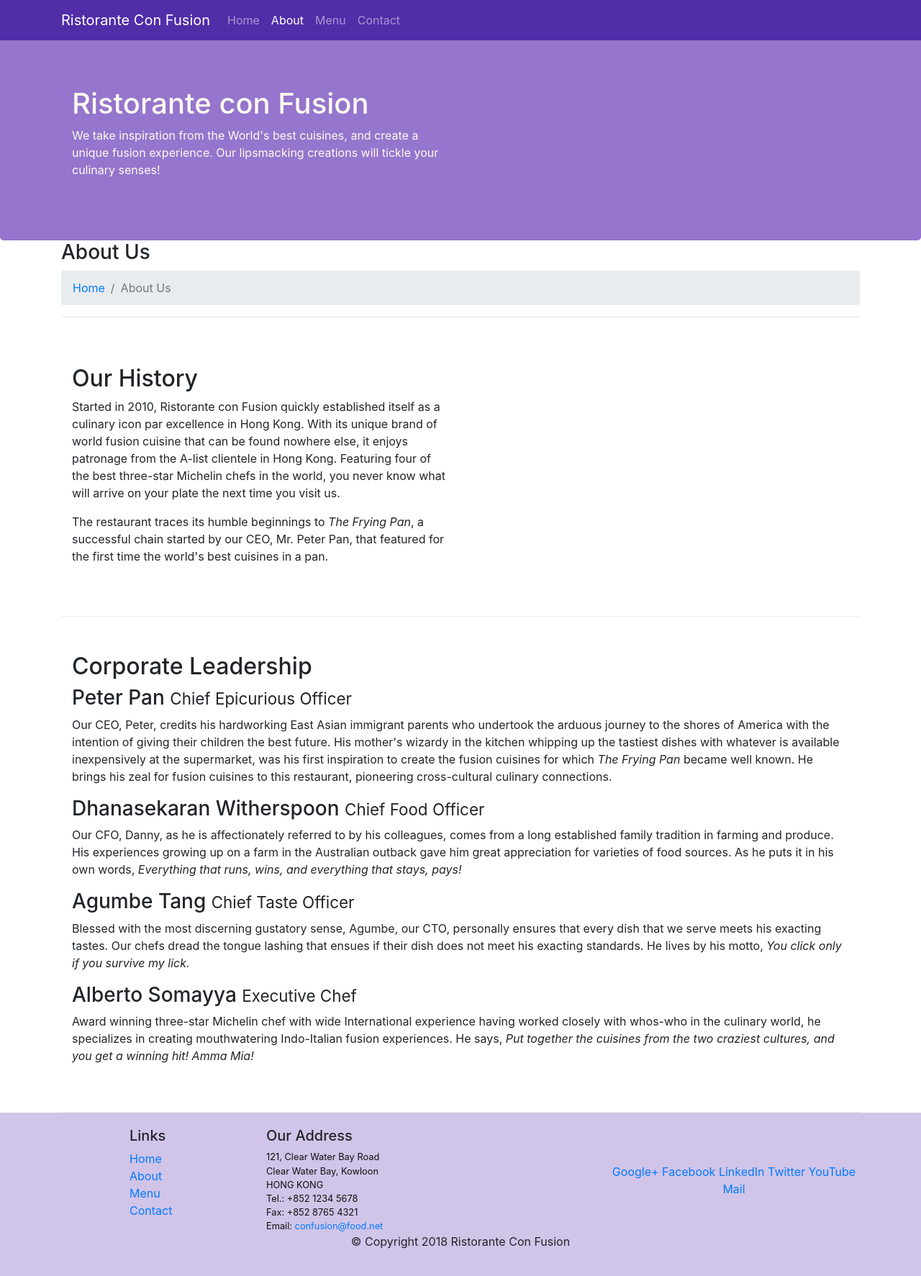
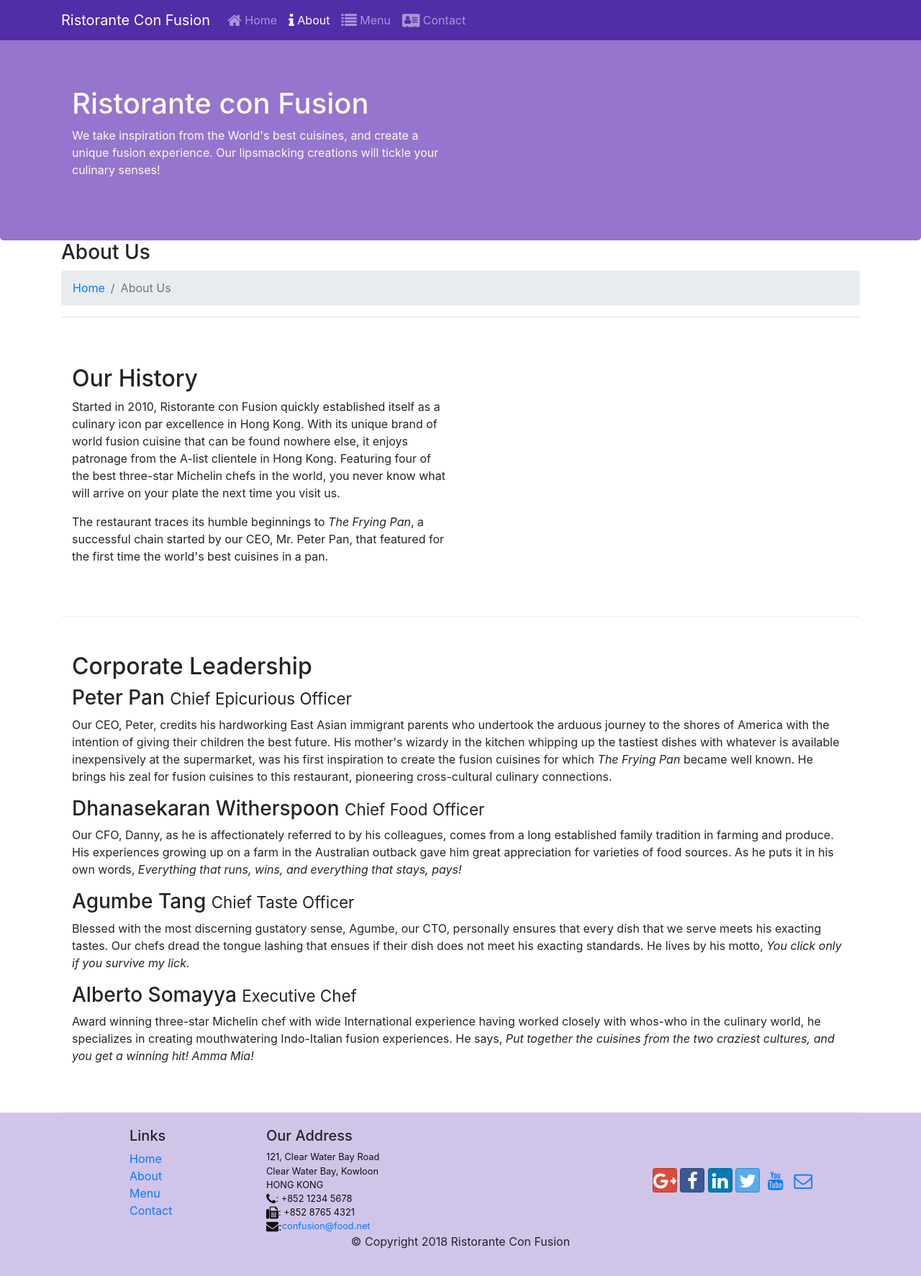
Before and after one commit to richellek/bootstrap, a website: page aboutus.html in a window 1280 px wide. Shown: the whole page at 72% size. Drawn offline with nearby package versions, Linux system fonts and the light colour scheme.

Commit message:
icon fonts

```diff
--- a/aboutus.html
+++ b/aboutus.html
@@ -8,6 +8,8 @@
 
     <!-- Bootstrap CSS -->
     <link rel="stylesheet" href="node_modules/bootstrap/dist/css/bootstrap.min.css">
+    <link rel="stylesheet" href="node_modules/font-awesome/css/font-awesome.min.css">
+    <link rel="stylesheet" href="node_modules/bootstrap-social//bootstrap-social.css">
     <link href="css/styles.css" rel="stylesheet">
 
     <title>Ristorante Con Fusion: About Us</title>
@@ -23,10 +25,10 @@
                 <a class="navbar-brand" href="./index.html">Ristorante Con Fusion</a>
                     <div class="collapse navbar-collapse" id="Navbar">
                         <ul class="navbar-nav mr-auto">
-                            <li class="nav-item"><a class="nav-link" href="./index.html">Home</a></li>
-                            <li class="nav-item active"><a class="nav-link" href="#">About</a></li>
-                            <li class="nav-item"><a class="nav-link" href="#">Menu</a></li>
-                            <li class="nav-item"><a class="nav-link" href="#">Contact</a></li>
+                            <li class="nav-item"><a class="nav-link" href="./index.html"><span class="fa fa-home fa-lg"></span> Home</a></li>
+                            <li class="nav-item active"><a class="nav-link" href="#"> <span class="fa fa-info fa-lg"></span> About</a></li>
+                            <li class="nav-item"><a class="nav-link" href="#"><span class="fa fa-list fa-lg"></span> Menu</a></li>
+                            <li class="nav-item"><a class="nav-link" href="#"><span class="fa fa-address-card fa-lg"></span> Contact</a></li>
                         </ul>
                     </div>
             </div>
@@ -89,8 +91,8 @@
                 <div class="col-4 offset-1 col-sm-2">
                     <h5>Links</h5>
                     <ul class="list-unstyled">
-                        <li><a href="#">Home</a></li>
-                        <li><a href="">About</a></li>
+                        <li><a href="./index.html">Home</a></li>
+                        <li><a href="#">About</a></li>
                         <li><a href="#">Menu</a></li>
                         <li><a href="#">Contact</a></li>
                     </ul>
@@ -101,19 +103,19 @@
 		              121, Clear Water Bay Road<br>
 		              Clear Water Bay, Kowloon<br>
 		              HONG KONG<br>
-		              Tel.: +852 1234 5678<br>
-		              Fax: +852 8765 4321<br>
-		              Email: <a href="mailto:confusion@food.net">confusion@food.net</a>
+		              <i class="fa fa-phone fa-lg"></i>: +852 1234 5678<br>
+		              <i class="fa fa-fax fa-lg"></i>: +852 8765 4321<br>
+                      <i class="fa fa-envelope fa-lg">: </i><a href="mailto:confusion@food.net">confusion@food.net</a>
 		           </address>
                 </div>
                 <div class="col-12 col-sm-4 align-self-center">
                     <div class="text-center">
-                        <a href="http://google.com/+">Google+</a>
-                        <a href="http://www.facebook.com/profile.php?id=">Facebook</a>
-                        <a href="http://www.linkedin.com/in/">LinkedIn</a>
-                        <a href="http://twitter.com/">Twitter</a>
-                        <a href="http://youtube.com/">YouTube</a>
-                        <a href="mailto:">Mail</a>
+                            <a class="btn btn-social-icon btn-google" href="http://google.com/+"><i class="fa fa-google-plus fa-lg"></i></a>
+                            <a class="btn btn-social-icon btn-facebook" href="http://www.facebook.com/profile.php?id="><i class="fa fa-facebook fa-lg"></i></a>
+                            <a class="btn btn-social-icon btn-linkedin" href="http://www.linkedin.com/in/"><i class="fa fa-linkedin fa-lg"></i></a>
+                            <a class="btn btn-social-icon btn-twitter" href="http://twitter.com/"><i class="fa fa-twitter fa-lg"></i></a>
+                            <a class="btn btn-social-icon btn-youtube" href="http://youtube.com/"><i class="fa fa-youtube fa-lg"></i></a>
+                            <a class="btn btn-social-icon" href="mailto:"><i class="fa fa-envelope-o fa-lg"></i></a>
                     </div>
                 </div>
            </div>
--- a/package.json
+++ b/package.json
@@ -15,7 +15,10 @@
   },
   "dependencies": {
     "bootstrap": "^4.0.0",
+    "bootstrap-social": "^5.1.1",
+    "font-awesome": "^4.7.0",
     "jquery": "^3.3.1",
-    "popper.js": "^1.12.9"
+    "popper.js": "^1.12.9",
+    "save": "^2.3.3"
   }
 }
```
Also changed, not shown: index.html (+16 -14 lines), 1 other file.
